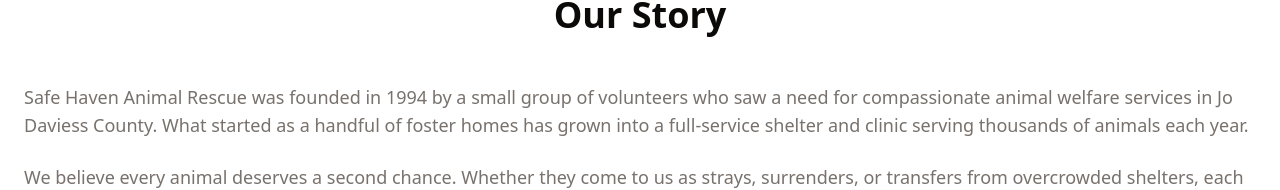
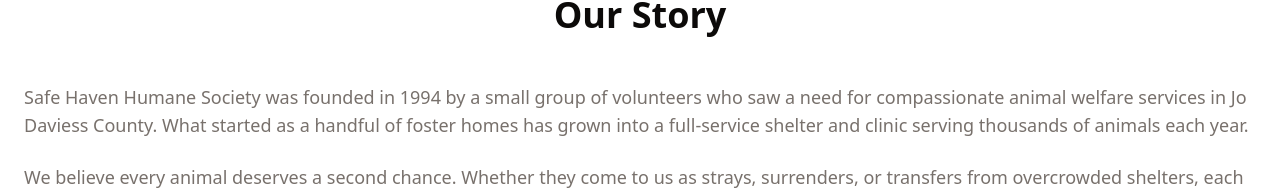
Before and after one commit to 7nqwsvhv99-hash/safe-haven-site, a Next.js app: page /about in a window 1280 px wide. Shown: the part 454-644 px from the top of the page. Built offline with nearby package versions, Linux system fonts and the light colour scheme.

Commit message:
Update About page naming to Safe Haven Humane Society

```diff
--- a/src/app/about/page.tsx
+++ b/src/app/about/page.tsx
@@ -28,7 +28,7 @@ export default function AboutPage() {
           </h2>
           <div className="space-y-6 text-lg text-muted-foreground">
             <p>
-              Safe Haven Animal Rescue was founded in 1994 by a small group of volunteers who saw a need for compassionate animal welfare services in Jo Daviess County. What started as a handful of foster homes has grown into a full-service shelter and clinic serving thousands of animals each year.
+              Safe Haven Humane Society was founded in 1994 by a small group of volunteers who saw a need for compassionate animal welfare services in Jo Daviess County. What started as a handful of foster homes has grown into a full-service shelter and clinic serving thousands of animals each year.
             </p>
             <p>
               We believe every animal deserves a second chance. Whether they come to us as strays, surrenders, or transfers from overcrowded shelters, each one receives medical care, love, and the time they need to find the perfect home.
```
